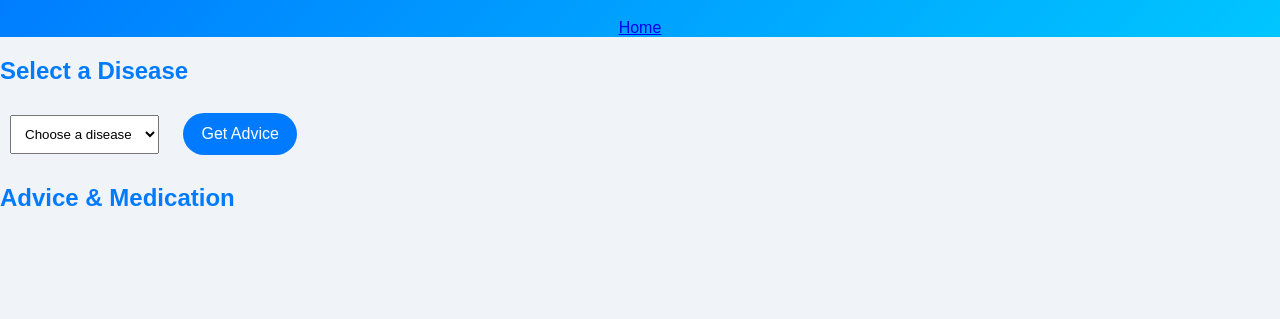
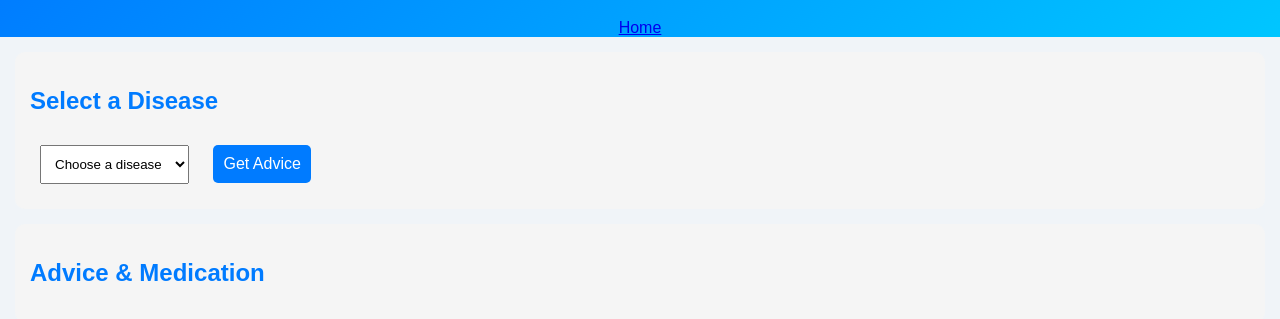
Before and after one commit to arvi1709/Pulse.HealthCare, a plain HTML site: page medication.html in a window 1280 px wide. Shown: the part 61-380 px from the top of the page. Drawn offline with Linux system fonts and the light colour scheme.

Commit message:
Update styles.css

```diff
--- a/styles.css
+++ b/styles.css
@@ -148,7 +148,29 @@ button:hover {
   margin: 0;
   font-size: 2em;
 }
+.medication-list, .medication-info {
+    background: #f5f5f5;
+    padding: 15px;
+    margin: 15px;
+    border-radius: 10px;
+}
 
+h2 {
+    color: #007bff;
+}
+
+button {
+    background: #007bff;
+    color: white;
+    border: none;
+    padding: 10px;
+    border-radius: 5px;
+    cursor: pointer;
+}
+
+button:hover {
+    background: #0056b3;
+}
 /* Auth Buttons (Login/Sign Up) */
 .auth-buttons {
   position: absolute;
```
